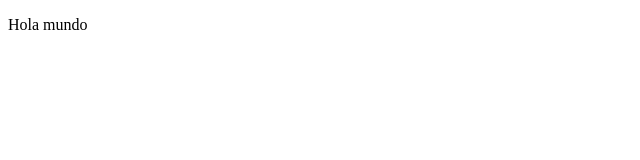
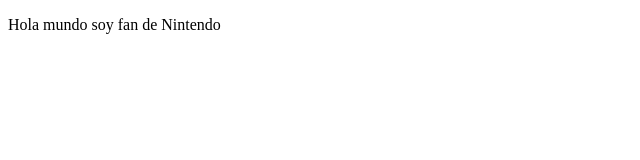
Before and after one commit to Joeldev89/proyectoPrueba, a plain HTML site: page index.html in a window 1280 px wide. Shown: the whole page, without its empty margins (0-640 px from the left). Drawn offline with Linux system fonts and the light colour scheme.

Commit message:
agregue mas contenido

```diff
--- a/index.html
+++ b/index.html
@@ -6,6 +6,6 @@
     <title>Document</title>
 </head>
 <body>
-    <p>Hola mundo</p>
+    <p>Hola mundo soy fan de Nintendo</p>
 </body>
 </html>
```
